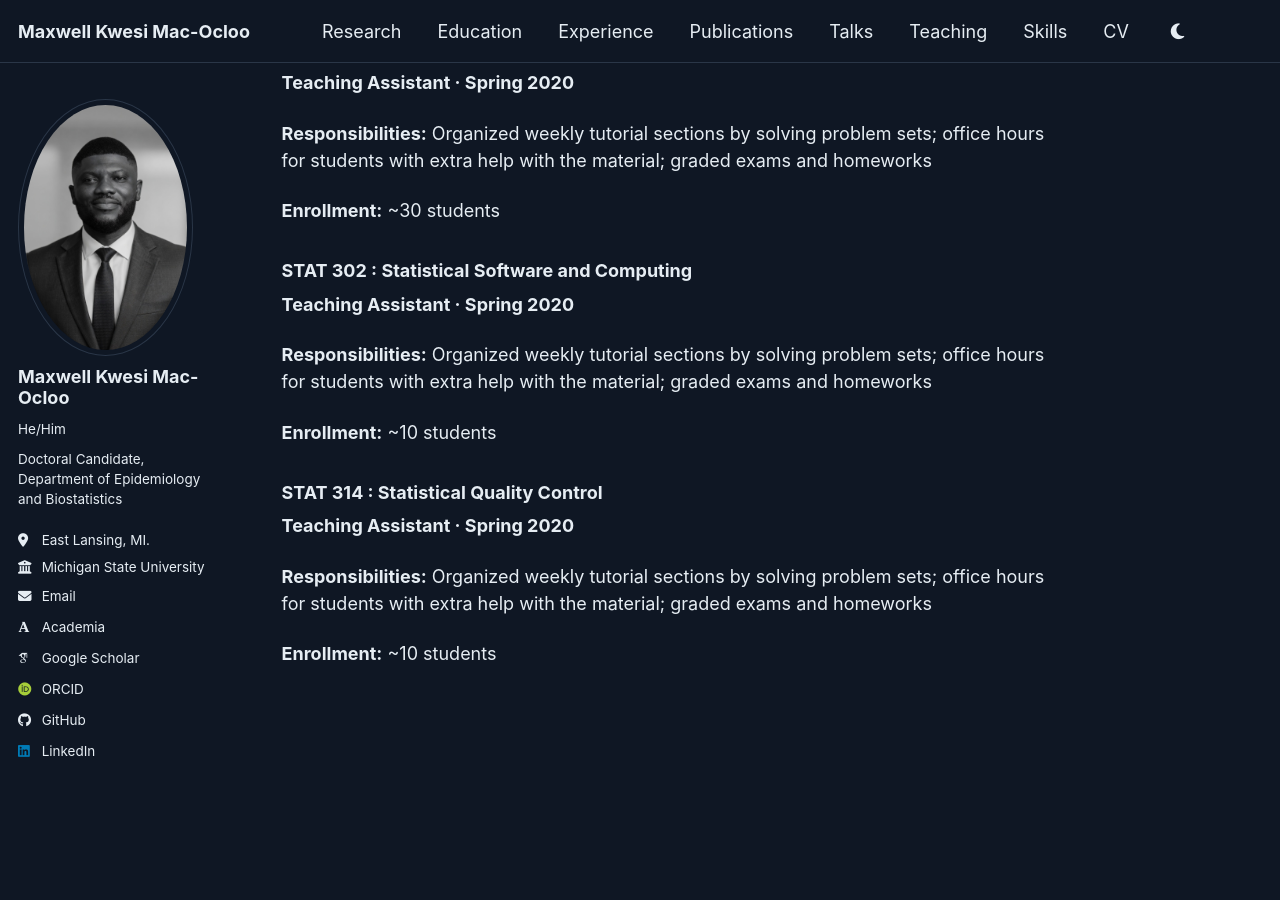
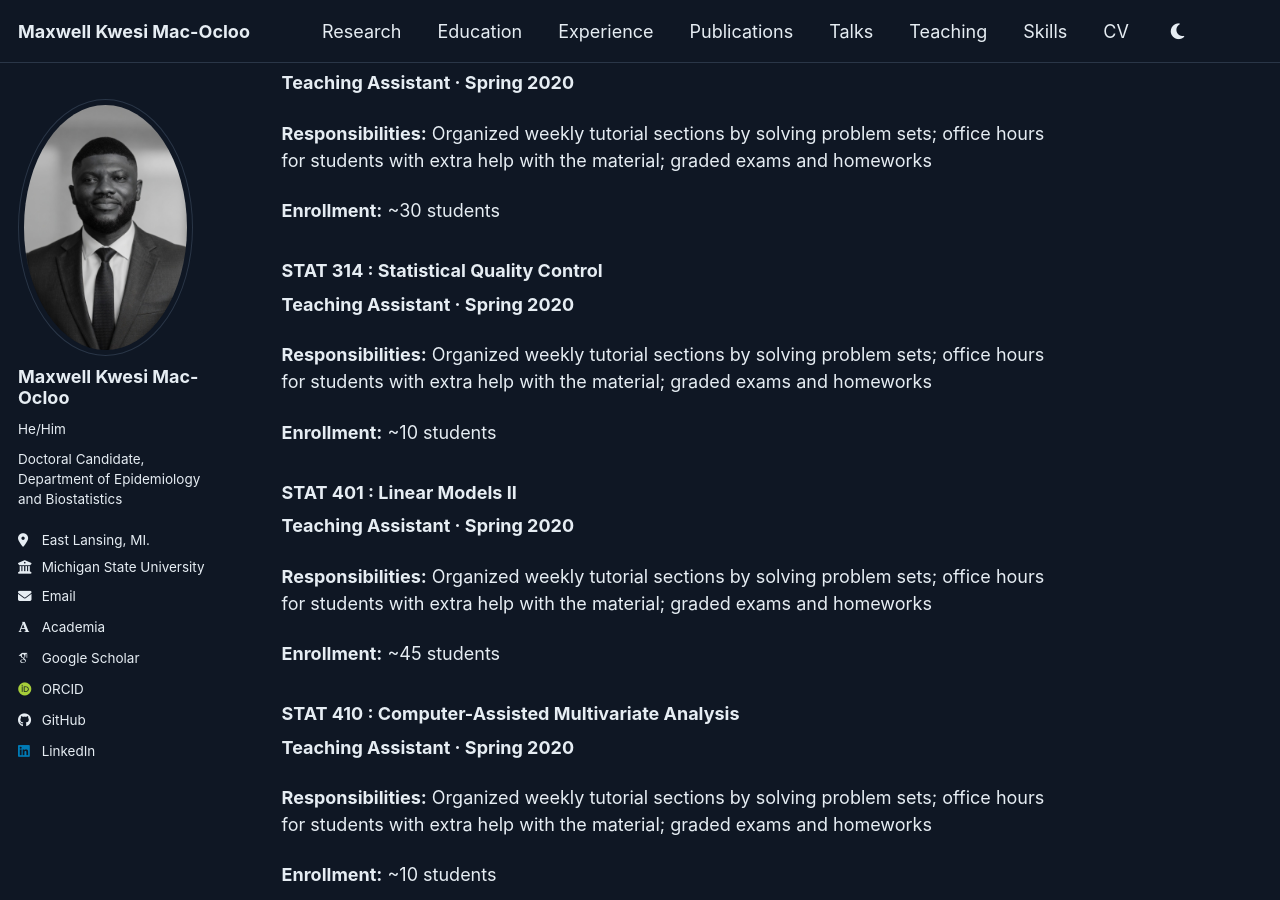
Before and after one commit to MaxwellMacocloo/maxwellmacocloo.github.io, a Jekyll site: the page built from _pages/teaching.md, in a window 1280 px wide and 900 px high, scrolled down 2092 px. Built offline with Jekyll 4.4.1, drawn with Linux system fonts in a browser that asks for light colours; some web fonts are replaced.

Commit message:
Update course listings and details in teaching.md

```diff
--- a/_pages/teaching.md
+++ b/_pages/teaching.md
@@ -92,7 +92,7 @@ Tutored undergraduate course on Precalculus, Calculus I, and II, Maths for Socia
 
 
 
-### STAT 302 : Statistical Software and Computing
+### STAT 314 : Statistical Quality Control
 
 **Teaching Assistant · Spring 2020**
 
@@ -102,15 +102,23 @@ Tutored undergraduate course on Precalculus, Calculus I, and II, Maths for Socia
 
 
 
-### STAT 314 : Statistical Quality Control
+### STAT 401 : Linear Models II
+
+**Teaching Assistant · Spring 2020**
+
+**Responsibilities:** Organized weekly tutorial sections by solving problem sets; office hours for students with extra help with the material; graded exams and homeworks
+
+**Enrollment:** ~45 students
+
+
+
+### STAT 410 : Computer-Assisted Multivariate Analysis
 
 **Teaching Assistant · Spring 2020**
 
 **Responsibilities:** Organized weekly tutorial sections by solving problem sets; office hours for students with extra help with the material; graded exams and homeworks
 
 **Enrollment:** ~10 students
-
-
 
 
 
```
